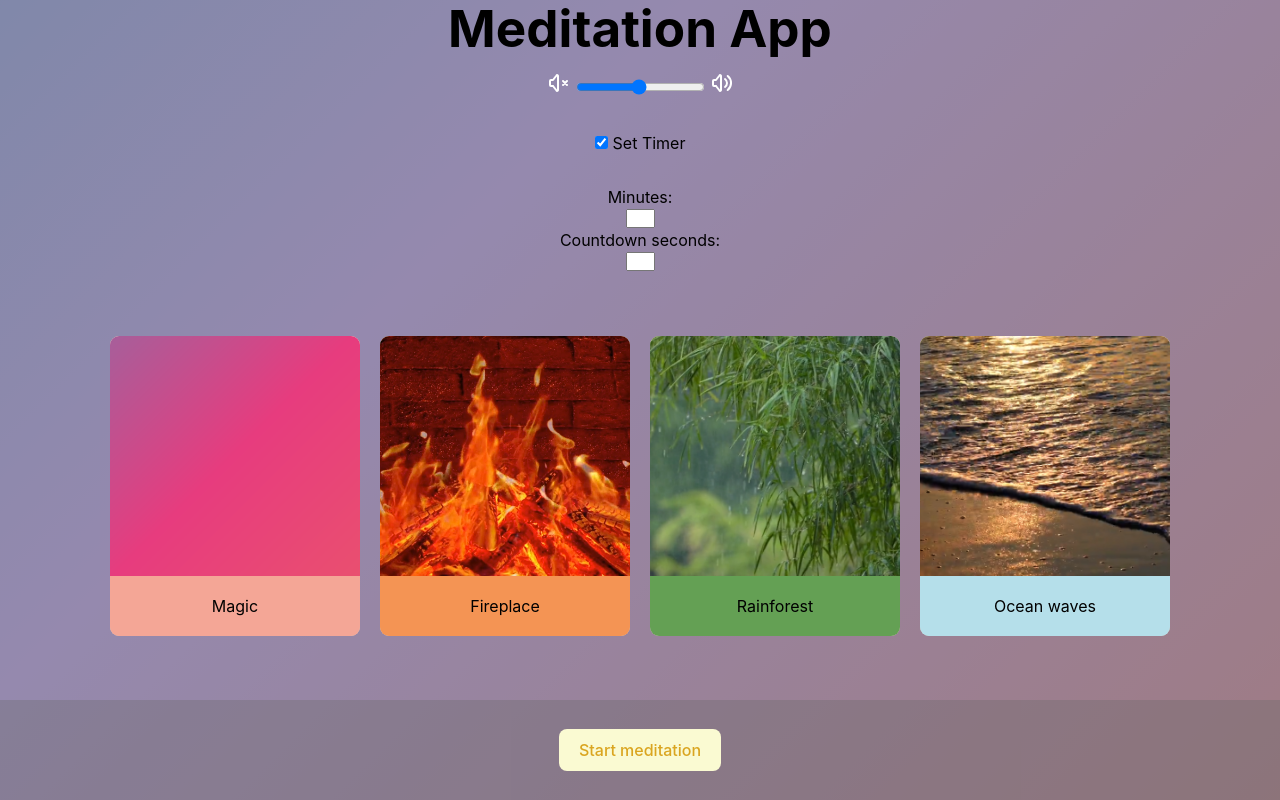
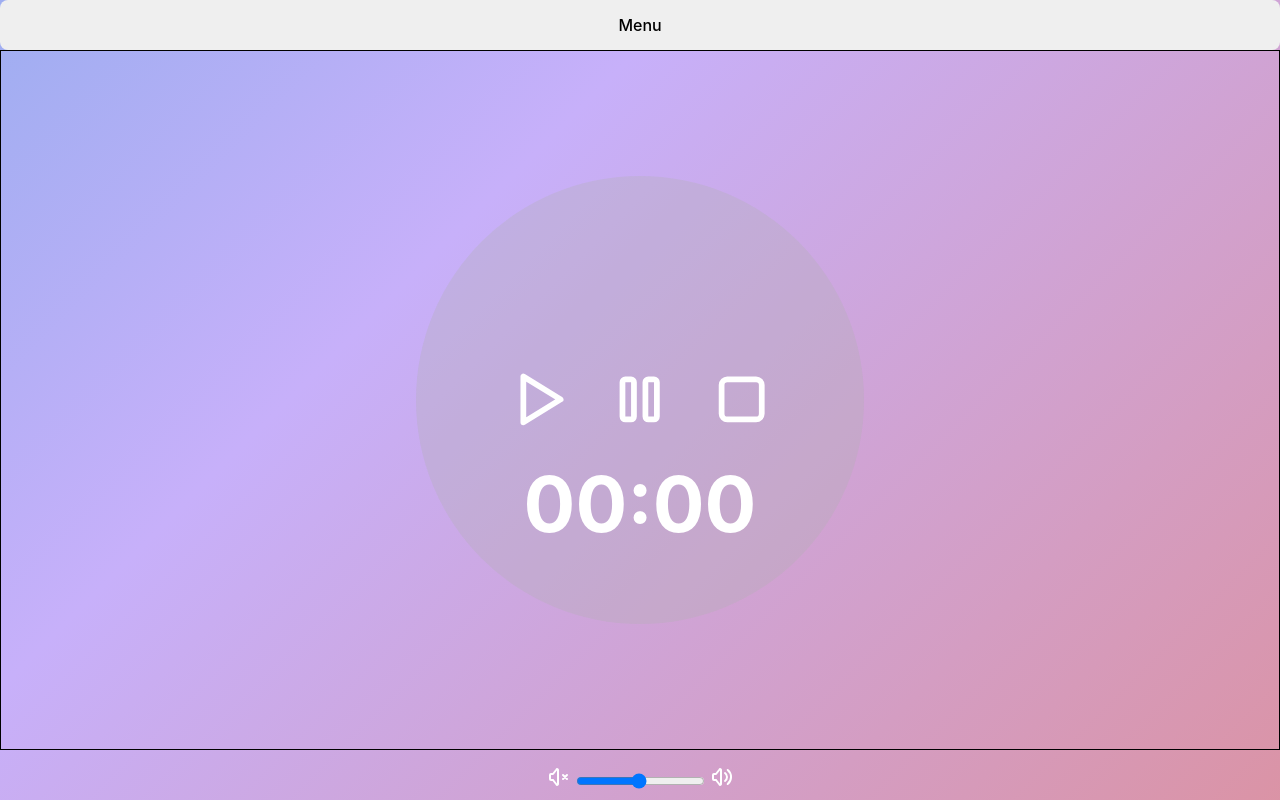
Before and after one commit to Tizios9999/meditation-app, a React (Vite) app: page / in a window 1280 px wide. Built offline with nearby package versions, Linux system fonts and the light colour scheme.

Commit message:
timer buttons created

```diff
--- a/src/App.jsx
+++ b/src/App.jsx
@@ -7,8 +7,8 @@ function App() {
 
   return (
     <div className="App">
-        <Menu />
-        {/* <MeditationSection /> */}
+        {/* <Menu /> */}
+        <MeditationSection />
     </div>
   )
 }
--- a/src/components/MeditationSection/MeditationSection.jsx
+++ b/src/components/MeditationSection/MeditationSection.jsx
@@ -1,10 +1,12 @@
 import styles from './MeditationSection.module.css';
 import Volume from '../Volume/Volume'
+import Timer from '../Timer/Timer'
 
 export default function MeditationSection() {
     return (
-        <div>
-            <p>Stuff Here</p>
+        <div className={styles["meditation-section"]}>
+            <button>Menu</button>
+            <Timer />
             <Volume />
         </div>
             )
--- a/src/components/MeditationSection/MeditationSection.module.css
+++ b/src/components/MeditationSection/MeditationSection.module.css
@@ -1,7 +1,9 @@
 .meditation-section {
-    color: blue;
-    width: 100vw;
+    color: white;
+    width: 100%;
     height: 100vh;
-    display: flex;
+    display: grid;
+    grid-template-rows: 50px auto 50px;
+    grid-template-columns: 100%;
     justify-content: center;
 }
--- /dev/null
+++ b/src/components/Timer/Timer.jsx
@@ -0,0 +1,22 @@
+import styles from './Timer.module.css';
+import PlayButton from './buttons/PlayButton'
+import PauseButton from './buttons/PauseButton'
+import StopButton from './buttons/StopButton'
+
+export default function Timer() {
+    return (
+        <div className={styles["timer-wrapper"]}>
+            <div className={styles["timer-element"]}>
+                <div className={styles["timer-box"]}>
+                <div className={styles["timer-buttons-wrapper"]}>
+                    <PlayButton />
+                    <PauseButton />
+                    <StopButton />
+                </div>
+                <div className={styles["timer-counter-wrapper"]}><div className={styles["timer-counter"]}>{`00:00`}</div></div>
+                </div>
+
+            </div>
+        </div>
+        )
+}
--- /dev/null
+++ b/src/components/Timer/Timer.module.css
@@ -0,0 +1,85 @@
+.timer-wrapper {
+    display: flex;
+    align-items: center;
+    justify-content: center;
+    border: 1px solid black;
+    padding: 20px;
+}
+
+.timer-element {
+    background-color: rgba(175, 175, 175, 0.3);
+    border-radius: 50%;
+    display: flex;
+    justify-content: center;
+    align-items: center;
+}
+
+@media only screen and (max-width: 800px) {
+
+    .timer-element {
+        width: 70vw;
+        height: 70vw;
+    }
+
+    .timer-counter {
+        font-size: 12vw;
+        font-weight: bold;
+    }
+}
+
+@media only screen and (min-width: 801px) and (max-width: 1000px) {
+
+    .timer-element {
+        width: 50vw;
+        height: 50vw;
+    }
+
+    .timer-counter {
+        font-size: 8vw;
+        font-weight: bold;
+    }
+}
+
+@media only screen and (min-width: 1001px) {
+
+    .timer-element {
+        width: 35vw;
+        height: 35vw;
+    }
+
+    .timer-counter {
+        font-size: 6vw;
+        font-weight: bold;
+    }
+}
+
+.timer-box {
+    width: 70%;
+    height: 70%;
+    display: flex;
+    flex-flow: column wrap;
+    justify-content: flex-end;
+}
+
+.timer-buttons-wrapper {
+    height: 33%;
+    width: 100%;
+    display: flex;
+    justify-content: space-evenly;
+    align-items: center;
+    border-radius: 15px;
+
+}
+
+.timer-counter-wrapper {
+    height: 33%;
+    width: 100%;
+    display: flex;
+    justify-content: center;
+    align-items: center;
+}
+
+.timer-counter {
+
+    font-weight: bold;
+}
--- /dev/null
+++ b/src/components/Timer/buttons/PauseButton.jsx
@@ -0,0 +1,13 @@
+import styles from './TimerButtons.module.css';
+
+export default function PauseButton() {
+    return (
+        <span className={styles["timer-buttons"]}>
+            <svg xmlns="http://www.w3.org/2000/svg" class="icon icon-tabler icon-tabler-player-pause" width="24" height="24" viewBox="0 0 24 24" stroke-width="2" stroke="currentColor" fill="none" stroke-linecap="round" stroke-linejoin="round">
+                <path stroke="none" d="M0 0h24v24H0z" fill="none"></path>
+                <rect x="6" y="5" width="4" height="14" rx="1"></rect>
+                <rect x="14" y="5" width="4" height="14" rx="1"></rect>
+            </svg>
+        </span>
+        )
+}
--- /dev/null
+++ b/src/components/Timer/buttons/PlayButton.jsx
@@ -0,0 +1,12 @@
+import styles from './TimerButtons.module.css';
+
+export default function PlayButton() {
+    return (
+        <span className={styles["timer-buttons"]}>
+            <svg xmlns="http://www.w3.org/2000/svg" className="icon icon-tabler icon-tabler-player-play" width="24" height="24" viewBox="0 0 24 24" stroke-width="2" stroke="currentColor" fill="none" stroke-linecap="round" stroke-linejoin="round">
+                <path stroke="none" d="M0 0h24v24H0z" fill="none"></path>
+                <path d="M7 4v16l13 -8z"></path>
+            </svg>
+        </span>
+        )
+}
--- /dev/null
+++ b/src/components/Timer/buttons/StopButton.jsx
@@ -0,0 +1,12 @@
+import styles from './TimerButtons.module.css';
+
+export default function StopButton() {
+    return (
+        <span className={styles["timer-buttons"]}>
+            <svg xmlns="http://www.w3.org/2000/svg" class="icon icon-tabler icon-tabler-player-stop" width="24" height="24" viewBox="0 0 24 24" stroke-width="2" stroke="currentColor" fill="none" stroke-linecap="round" stroke-linejoin="round">
+                <path stroke="none" d="M0 0h24v24H0z" fill="none"></path>
+                <rect x="5" y="5" width="14" height="14" rx="2"></rect>
+            </svg>
+        </span>
+        )
+}
--- /dev/null
+++ b/src/components/Timer/buttons/TimerButtons.module.css
@@ -0,0 +1,10 @@
+.timer-buttons {
+    cursor: pointer;
+    height: 70%;
+    width: 30%;
+}
+
+.timer-buttons svg {
+    width: 95%;
+    height: 95%;
+}
--- a/src/data/cards.js
+++ b/src/data/cards.js
@@ -2,7 +2,7 @@ export default [
         {
         id: 0,
         imageUrl: './img/standard.png',
-        title: 'Magic',
+        title: 'Mystic experience',
         theme: {
             backgroundColor: "rgba(240, 110, 110, 0.6)"
         }
--- a/src/index.css
+++ b/src/index.css
@@ -37,7 +37,7 @@ button {
   transition: border-color 0.25s;
 }
 button:hover {
-  border-color: #646cff#afafaf;
+  border-color: #afafaf;
 }
 button:focus,
 button:focus-visible {
```
